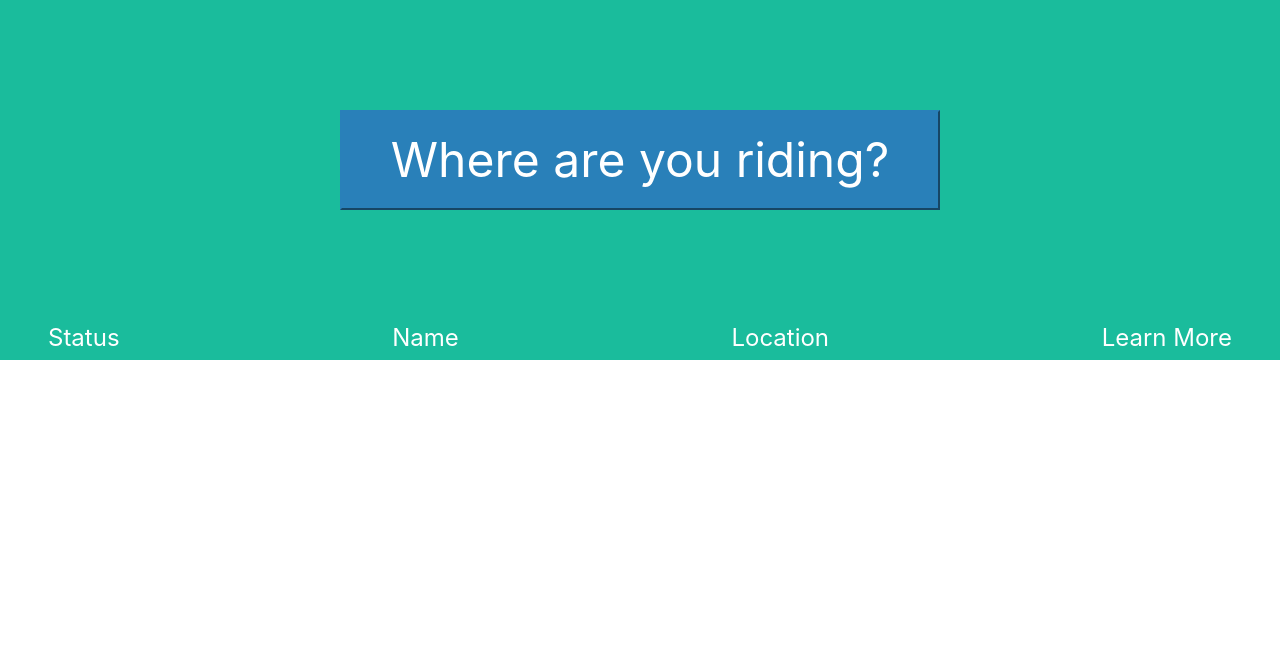
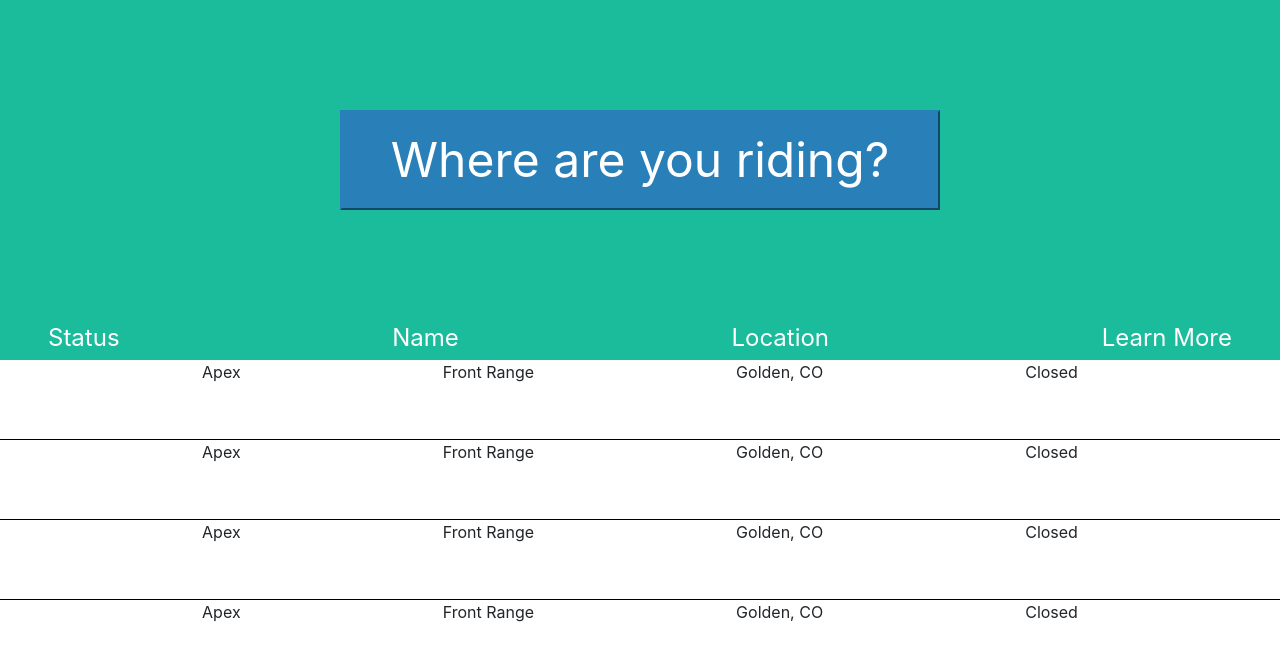
Before and after one commit to grantfogle/sendr-front-end, a React (Create React App) app: page / in a window 1280 px wide. Shown: the top 660 px of the page. Built offline with nearby package versions, Linux system fonts and the light colour scheme.

Commit message:
styling trail view

```diff
--- a/src/App.css
+++ b/src/App.css
@@ -53,9 +53,17 @@
   display: flex;
   flex-direction: row;
   justify-content: space-between;
-  /* align-items: center; */
   padding: 0 2em;
   background-color: #1abc9c;
   color: white;
   font-size: 1.5em;
 }
+
+.trail {
+  width: 100%;
+  height: 80px;
+  border-bottom: 1px solid black;
+  display: flex;
+  flex-direction: row;
+  justify-content: space-evenly;
+}
--- a/src/components/Trail.js
+++ b/src/components/Trail.js
@@ -1,13 +1,18 @@
 import React from 'react';
 
-const Trail = ({ name, date }) => {
+const Trail = ({ trail }) => {
+    const { location, name, region, status } = trail;
     return (
         <div className="trail">
             {/*id*/}
             {/*icon*/}
+            <div className="trail-name">{name}</div>
             {/*name*/}
+            <div className="trail-region">{region}</div>
             {/*region*/}
+            <div className="trail-location">{location}</div>
             {/*location*/}
+            <div className="trail-status">{status}</div>
             {/*status*/}
             {/*reason for closure*/}
             {/*weather - five day forecast*/}
```
